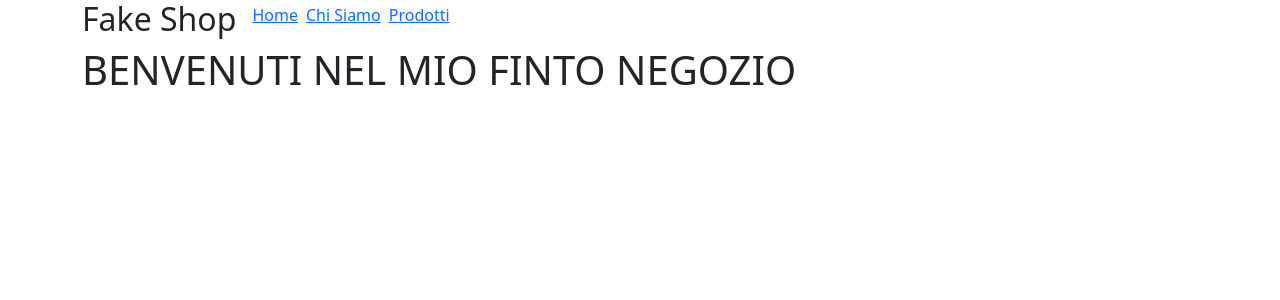
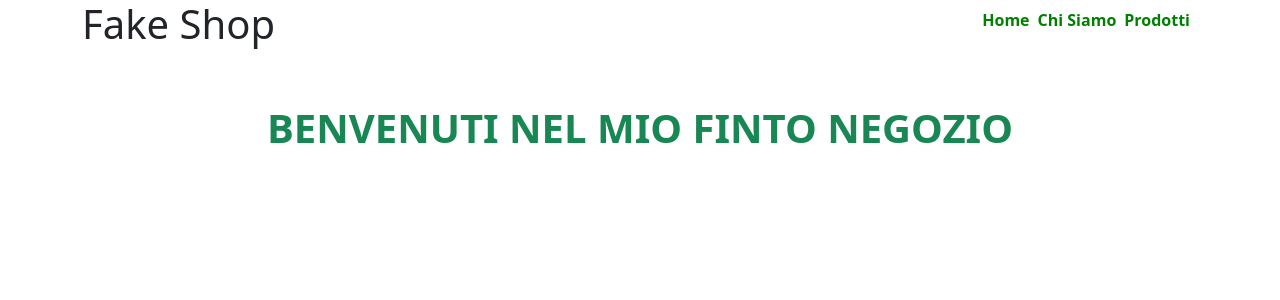
Before and after one commit to Marco-Bacci/react-router, a React (Vite) app: page / in a window 1280 px wide. Shown: the top 300 px of the page. Built offline with nearby package versions, Linux system fonts and the light colour scheme.

Commit message:
feat: style the pages

```diff
--- a/src/components/Header.jsx
+++ b/src/components/Header.jsx
@@ -5,8 +5,8 @@ const Header = () => {
       <div className="container">
         <div className="row">
           <div className="col-12">
-            <div className="d-flex align-items-center">
-              <h2 className="me-3">Fake Shop</h2>
+            <div className="d-flex align-items-center justify-content-between">
+              <h1 className="me-3">Fake Shop</h1>
               <ul className="list-unstyled d-flex">
                 <li className="me-2">
                   <NavLink to="/"> Home </NavLink>
--- a/src/index.css
+++ b/src/index.css
@@ -0,0 +1,10 @@
+img {
+  height: 200px;
+  object-fit: contain;
+}
+
+header a{
+  text-decoration: none;
+  color: green;
+  font-weight: 700;
+}
--- a/src/pages/About.jsx
+++ b/src/pages/About.jsx
@@ -2,7 +2,7 @@
 const About = () => {
   return (
     <div className="container">
-      <h1>chi siamo</h1>
+      <h2 className="text-success">chi siamo</h2>
       <p>Lorem ipsum dolor sit amet consectetur adipisicing elit. Nemo architecto eius blanditiis? Ab beatae atque sed nemo quos repellendus, laboriosam error facere autem accusamus blanditiis soluta nisi dolor impedit deleniti.</p>
     </div>
   )
--- a/src/pages/Homepage.jsx
+++ b/src/pages/Homepage.jsx
@@ -1,7 +1,7 @@
 const Homepage = () => {
   return (
-    <div className="container">
-      <h1>BENVENUTI NEL MIO FINTO NEGOZIO </h1>
+    <div className="container text-center">
+      <h1 className="my-5 text-success fw-bold ">BENVENUTI NEL MIO FINTO NEGOZIO </h1>
     </div>
   );
 };
--- a/src/pages/Products.jsx
+++ b/src/pages/Products.jsx
@@ -14,21 +14,22 @@ const Products = () => {
 
   return (
     <div className="container">
-      <div className="row">
+      <div className="row g-3">
         <div className="col-12">
-          <h1>prodotti </h1>
+          <h2 className="text-success">prodotti </h2>
         </div>
         {products.map((product) => {
           return (
-            <div className="col-3">
-              <div className="card" style={{ width: "18rem" }}>
+            <div className="col-4" key={product.id}>
+              <div className="card p-3 h-100" style={{ width: "18rem" }}>
                 <img src={product.image} className="card-img-top" alt="" />
                 <div className="card-body">
                   <h5 className="card-title">{product.title}</h5>
                   <p className="card-text">
-                    {products.category} {product.price}
+                    category: {product.category}
                   </p>
-                  <p>{product.description}</p>
+                  <p>price: {product.price}$</p>
+                  {/* <p>{product.description}</p> */}
                 </div>
               </div>
             </div>
```
